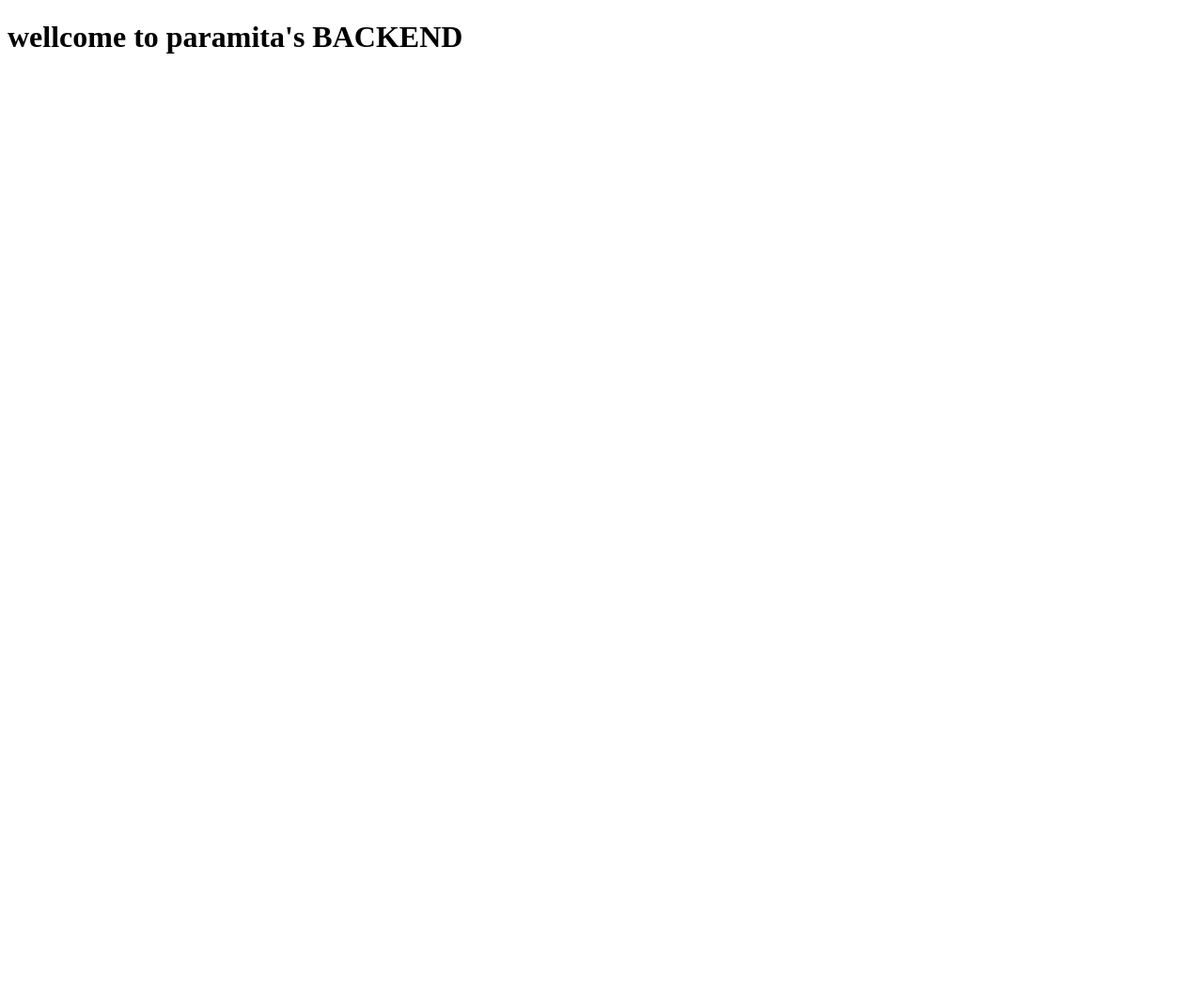
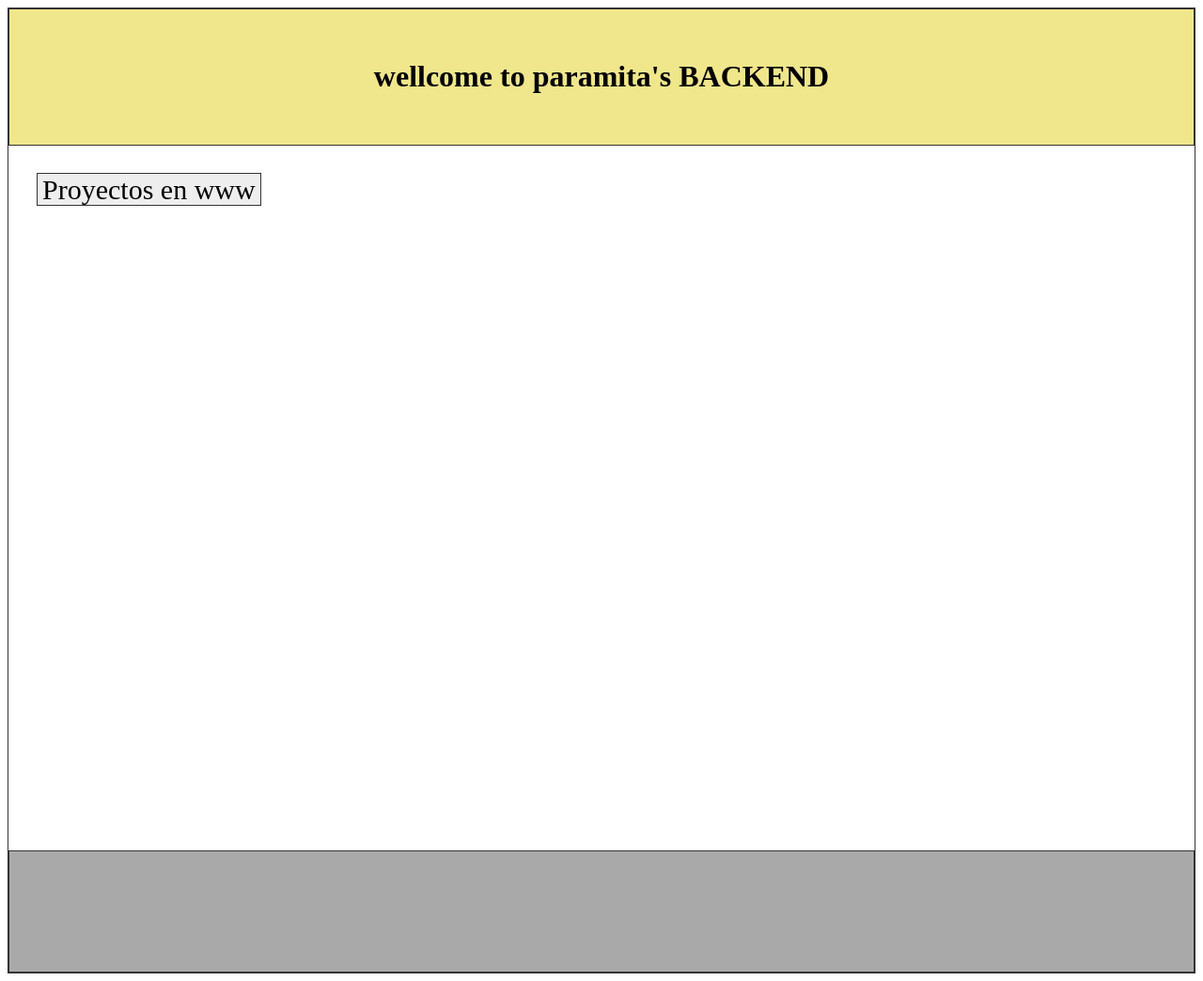
Before and after one commit to andresperezceron/backend, a plain HTML site: page www/index.html in a window 1280 px wide. Shown: the whole page at 94% size. Before the commit the page ends 800 px from the top, so only its background shows below. Drawn offline with Linux system fonts and the light colour scheme; no server answers.

Commit message:
molestos css xD

```diff
--- a/src/requestHandlers.js
+++ b/src/requestHandlers.js
@@ -28,7 +28,7 @@ function getDirs(response) {
                     response.writeHead(200,{"Content-Type" : "text/html"});
                     response.end(JSON.stringify({"dirs" : dirs}));
                 }
-            }.bind({i: i}));
+            }.bind({i : i}));
         }
     });
 }
--- /dev/null
+++ b/www/html5css3/cap01/header.css
@@ -0,0 +1,12 @@
+@charset "UTF-8";
+
+header {
+    padding: 1em;
+    color: white;
+    background-color: black;
+    text-align: center;
+}
+
+h1 {
+    font-size: 40px;
+}
--- /dev/null
+++ b/www/index.css
@@ -0,0 +1,36 @@
+
+
+p {
+    font-size: 30px;
+    margin-left: 1em;
+    margin-top: 1em;
+}
+
+ul {
+    padding-bottom: 40em;
+    margin-left: 1em;
+}
+
+body {
+    border: 1px solid #333;
+}
+
+footer {
+    padding: 4em;
+    background-color: darkgray;
+    border: 1px solid #333333;
+    text-align: center;
+}
+
+.fondo-gris {
+    background-color: #eee;
+    padding: 0 5px;
+    border: 1px solid #333;
+}
+
+.header {
+    padding: 2em;
+    background-color: khaki;
+    border: 1px solid #333333;
+    text-align: center;
+}
--- a/www/index.html
+++ b/www/index.html
@@ -5,17 +5,17 @@
 <head>
     <title>Title</title>
     <meta charset="UTF-8">
+    <link rel="stylesheet" type="text/css" href="http://localhost:6969/index.css">
 </head>
 
 <body>
-    <h1>wellcome to paramita's BACKEND</h1>
-    <ul id="dirs"></ul>
+    <header class="header"> <h1>wellcome to paramita's BACKEND</h1> </header>
+    <article>
+        <p><span class="fondo-gris">Proyectos en www</span></p>
+        <ul id="dirs"></ul>
+    </article>
 </body>
 
-<footer>
-    <footer>
-        <script src="./index.js"></script>
-    </footer>
-</footer>
+<footer> <script src="./index.js"></script> </footer>
 
 </html>
--- a/www/index.js
+++ b/www/index.js
@@ -1,6 +1,6 @@
 
 
-var uri = "http://5.135.185.135:6969/getDirs";
+var uri = "http://localhost:6969/getDirs";
 var peti = new XMLHttpRequest();
 
 peti.open("GET", uri, true);
```
Also changed, not shown: www/div.html (deleted, +0 -17 lines), www/html5css3/cap01/header.html (renamed from www/header.html, +6 -10 lines), www/html5css3/cap01/span.html (+1 -2 lines), www/html5css3/index.html (+2 -2 lines), www/styles.css (deleted, +0 -26 lines).
